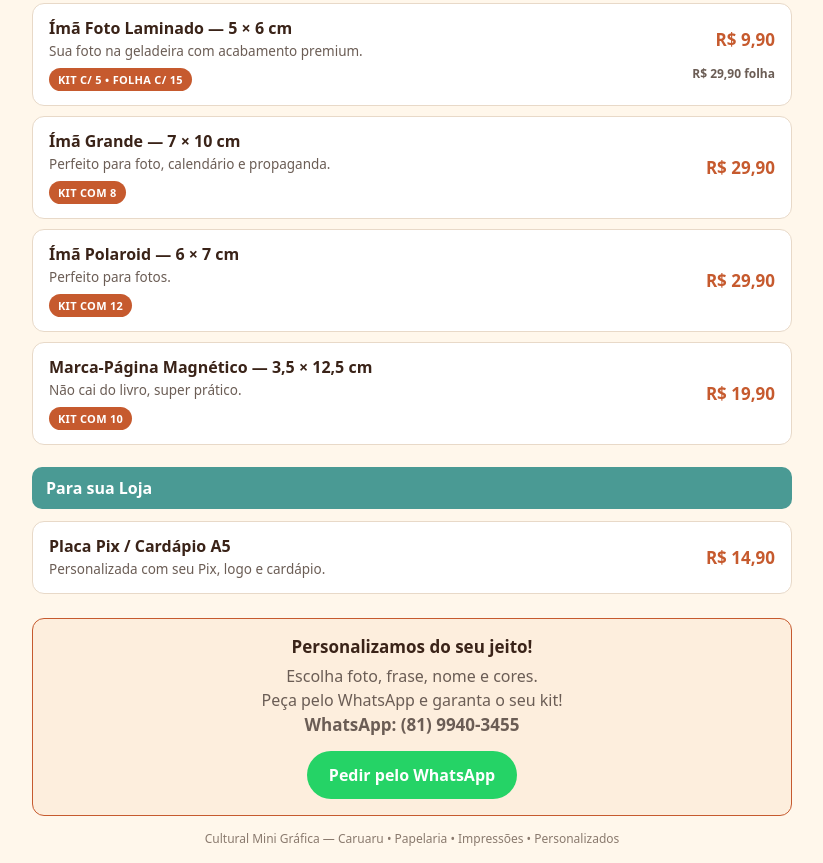
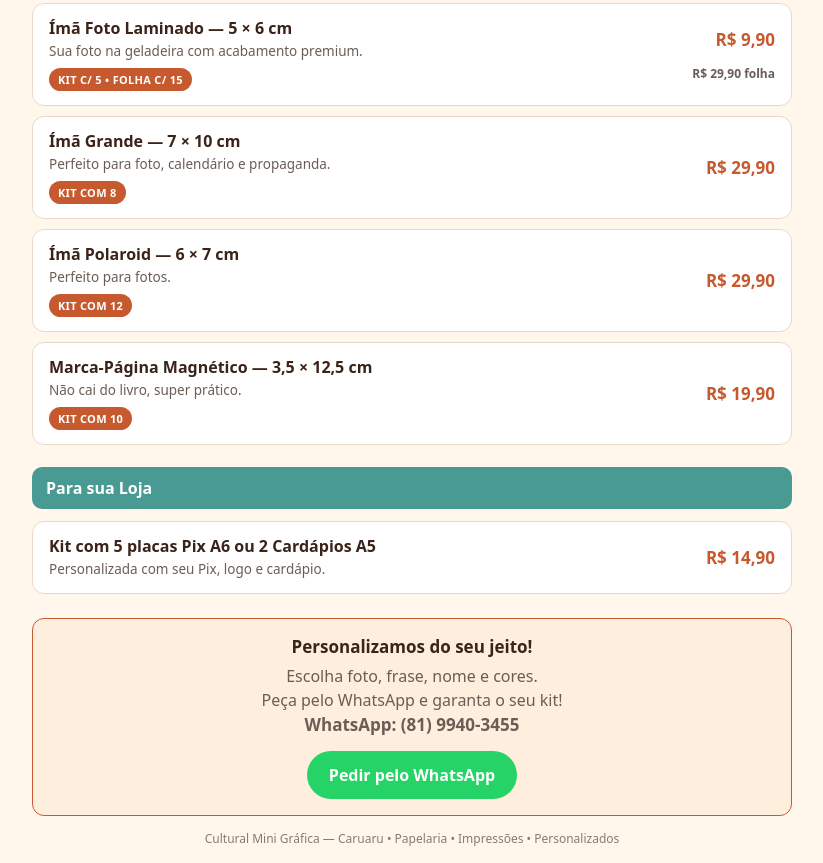
Before and after one commit to hik-aragao/culturalgrafica, a plain HTML site: page index.html in a window 1280 px wide. Shown: the part 1854-2717 px from the top of the page, without its empty margins (228-1051 px from the left). Drawn offline with Linux system fonts and the light colour scheme.

Commit message:
Update index.html

```diff
--- a/index.html
+++ b/index.html
@@ -53,7 +53,7 @@ small{display:block;text-align:center;color:#8a7a6e;margin-top:14px;font-size:12
 <div class="card"><div><h3>Marca-P&aacute;gina Magn&eacute;tico &mdash; 3,5 &times; 12,5 cm</h3><p>N&atilde;o cai do livro, super pr&aacute;tico.</p><span class="badge">KIT COM 10</span></div><div class="price">R$ 19,90</div></div>
 
 <div class="section">Para sua Loja</div>
-<div class="card"><div><h3>Placa Pix / Card&aacute;pio A5</h3><p>Personalizada com seu Pix, logo e card&aacute;pio.</p></div><div class="price">R$ 14,90</div></div>
+<div class="card"><div><h3>Kit com 5 placas Pix A6 ou 2 Card&aacute;pios A5</h3><p>Personalizada com seu Pix, logo e card&aacute;pio.</p></div><div class="price">R$ 14,90</div></div>
 
 <div class="footer"><b>Personalizamos do seu jeito!</b><p>Escolha foto, frase, nome e cores.<br>Pe&ccedil;a pelo WhatsApp e garanta o seu kit!<br><b>WhatsApp: (81) 9940-3455</b></p><a class="btn" href="https://wa.me/558199403455?text=Ol%C3%A1%20Cultural%20Mini%20Gr%C3%A1fica!%20Quero%20fazer%20um%20pedido.">Pedir pelo WhatsApp</a></div>
 <small>Cultural Mini Gr&aacute;fica &mdash; Caruaru &bull; Papelaria &bull; Impress&otilde;es &bull; Personalizados</small>
```
